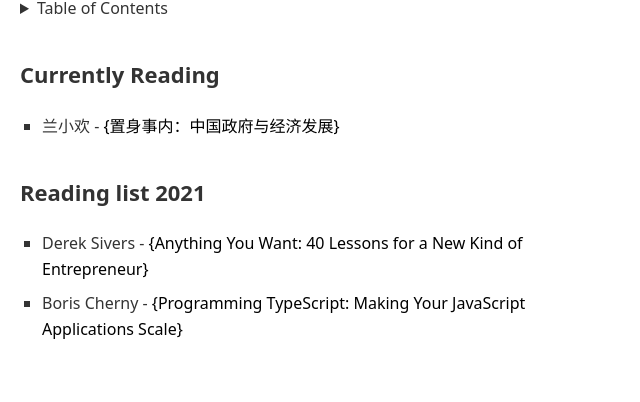
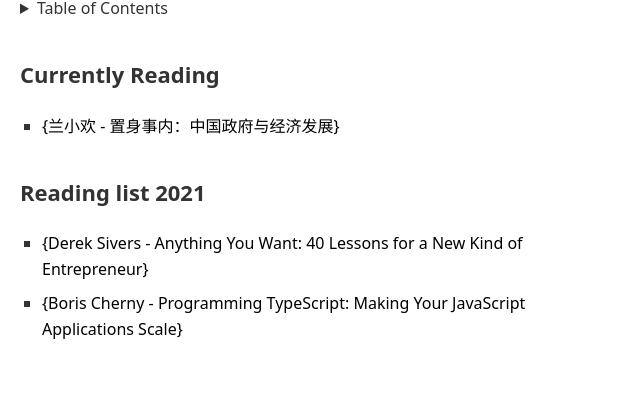
Before and after one commit to samzeng/samzeng.github.io, a Jekyll site: the page built from reading.markdown, in a window 1280 px wide. Shown: the part 217-619 px from the top of the page, without its empty margins (0-640 px from the left). Built offline with Jekyll 4.4.1, drawn with Linux system fonts in a browser that asks for light colours.

Commit message:
feat: Adjust link interaction in reading list

```diff
--- a/reading.markdown
+++ b/reading.markdown
@@ -7,6 +7,6 @@ permalink: /reading.html
 {% for group in site.data.reading %}
 ## {{ group.name }}
 {% for item in group.children %}
-* {{ item.author }} - [{{ item.name }}]({{ item.url }})
+* [{{ item.author }} - {{ item.name }}]({{ item.url }})
 {% endfor %}
 {% endfor %}
```
